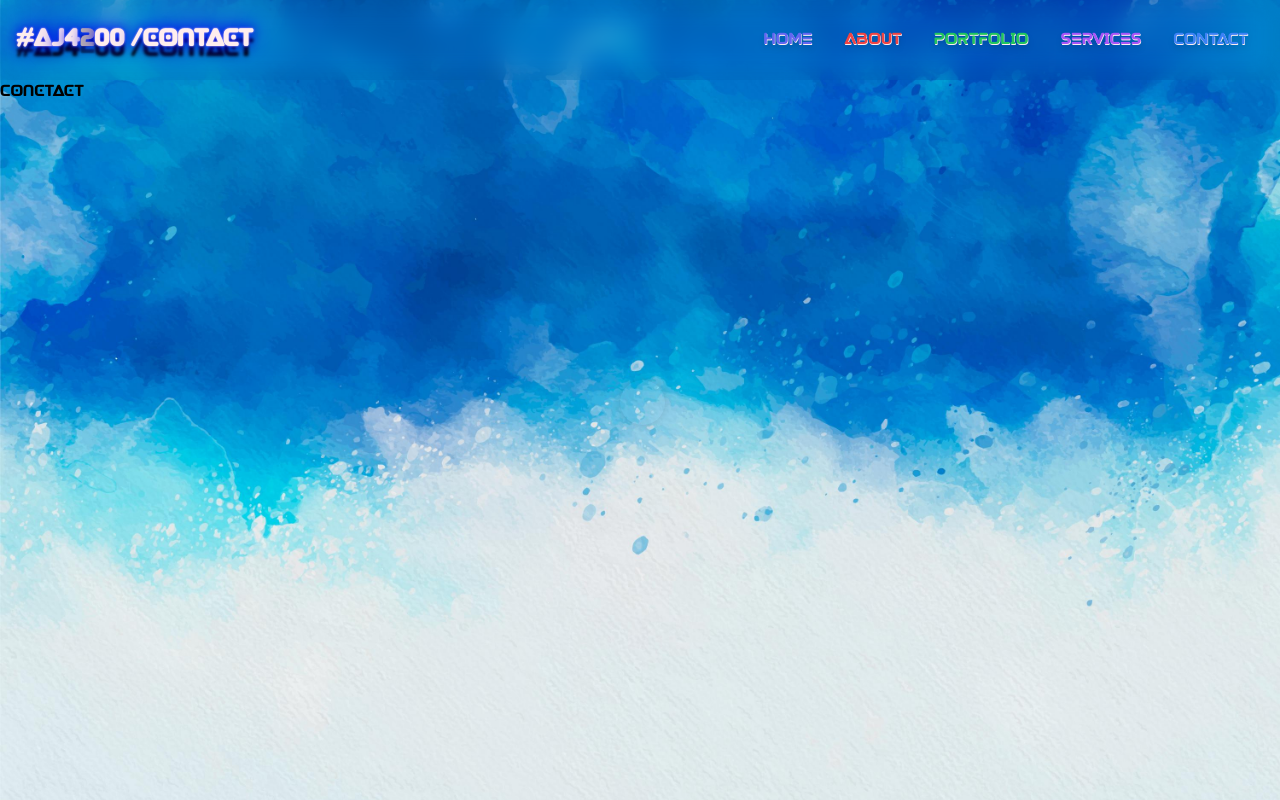
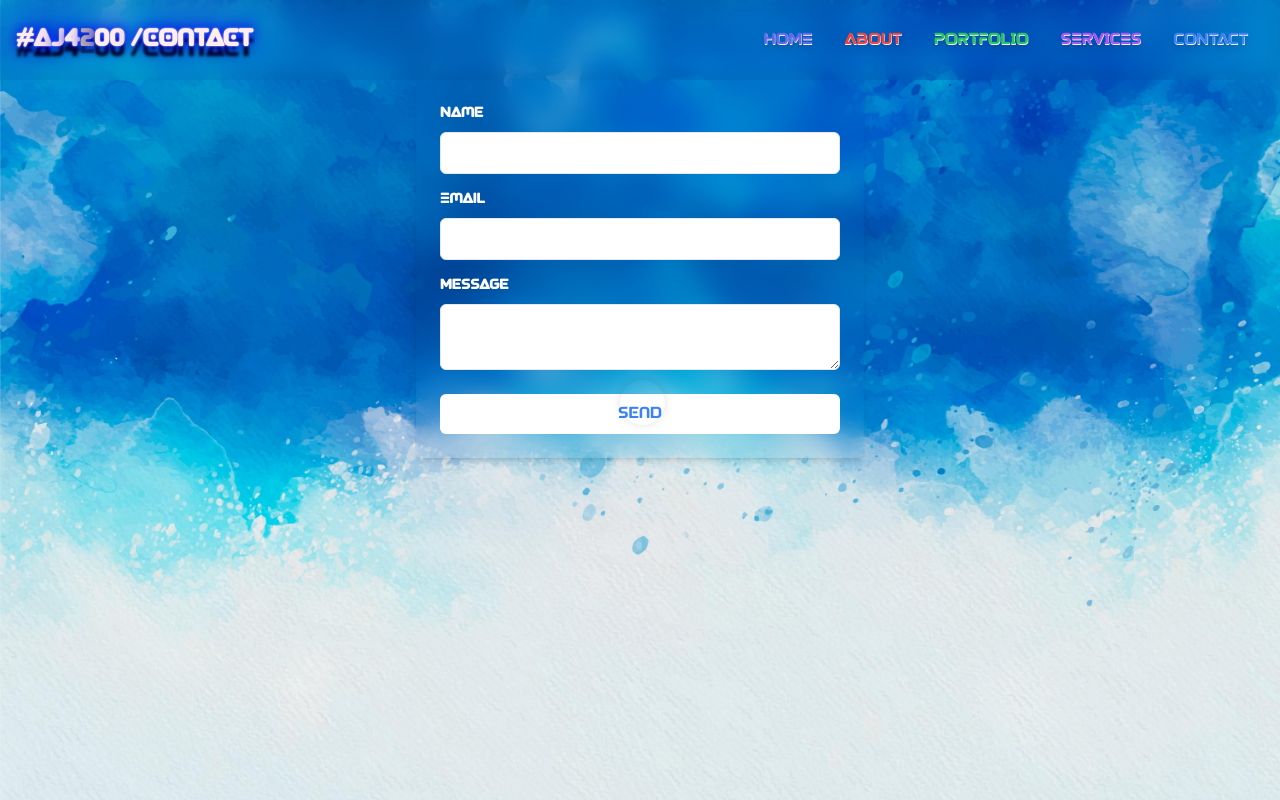
Before and after one commit to AJ4200/AJ4200, a Next.js app: page /contact in a window 1280 px wide. Built offline with nearby package versions, Linux system fonts and the light colour scheme; no server answers.

Commit message:
Added contactc for and linked to my email

```diff
--- /dev/null
+++ b/components/Contact/MainContact.tsx
@@ -0,0 +1,114 @@
+import React, { useState } from "react";
+import emailjs from "emailjs-com";
+
+const MainContact: React.FC = () => {
+  const [loading, setLoading] = useState(false);
+  const [showConfirmation, setShowConfirmation] = useState(false);
+
+  const SERVICE_ID = process.env.NEXT_PUBLIC_EMAILJS_SERVICE_ID as string;
+  const TEMPLATE_ID = process.env.NEXT_PUBLIC_EMAILJS_TEMPLATE_ID as string;
+  const USER_ID = process.env.NEXT_PUBLIC_EMAILJS_PUBLIC_KEY as string;
+
+  function sendEmail(e: any) {
+    e.preventDefault();
+    setLoading(true);
+
+    emailjs
+      .sendForm(SERVICE_ID, TEMPLATE_ID, e.target, USER_ID)
+      .then(
+        (result) => {
+          console.log(result.text);
+          setShowConfirmation(true);
+        },
+        (error) => {
+          console.log(error.text);
+        }
+      )
+      .finally(() => {
+        setLoading(false);
+      });
+  }
+
+  const closeConfirmation = () => {
+    setShowConfirmation(false);
+  };
+
+  return (
+    <div>
+      <form
+        className="max-w-md mx-auto p-6 backdrop-blur-md rounded-md shadow-md"
+        onSubmit={sendEmail}
+      >
+        <input type="hidden" name="contact_number" />
+
+        <div className="mb-4">
+          <label
+            className="block text-white text-sm font-bold mb-2"
+            htmlFor="user_name"
+          >
+            Name
+          </label>
+          <input
+            className="w-full p-2 border rounded-md"
+            type="text"
+            name="user_name"
+            id="user_name"
+          />
+        </div>
+
+        <div className="mb-4">
+          <label
+            className="block text-white text-sm font-bold mb-2"
+            htmlFor="user_email"
+          >
+            Email
+          </label>
+          <input
+            className="w-full p-2 border rounded-md"
+            type="email"
+            name="user_email"
+            id="user_email"
+          />
+        </div>
+
+        <div className="mb-4">
+          <label
+            className="block text-white text-sm font-bold mb-2"
+            htmlFor="message"
+          >
+            Message
+          </label>
+          <textarea
+            className="w-full p-2 border rounded-md"
+            name="message"
+            id="message"
+          ></textarea>
+        </div>
+
+        <button
+          className="w-full bg-white text-blue-500 py-2 px-4 rounded-md hover:bg-blue-700 transition duration-300"
+          type="submit"
+          disabled={loading}
+        >
+          {loading ? "Sending..." : "Send"}
+        </button>
+      </form>
+
+      {showConfirmation && (
+        <div className="fixed inset-0 flex items-center justify-center bg-black bg-opacity-50">
+          <div className="bg-white p-4 rounded-md">
+            <p className="text-lg font-semibold">Email sent successfully!</p>
+            <button
+              className="mt-4 bg-blue-500 text-white py-2 px-4 rounded-md hover:bg-blue-700 transition duration-300"
+              onClick={closeConfirmation}
+            >
+              Close
+            </button>
+          </div>
+        </div>
+      )}
+    </div>
+  );
+};
+
+export default MainContact;
--- /dev/null
+++ b/components/Services/Pricing.tsx
@@ -0,0 +1,59 @@
+import React from'react';
+
+const Pricing: React.FC = () =>
+{
+return (
+  <section className="p-4 md:p-8 ">
+    <h2 className="text-3xl md:text-4xl font-bold text-center text-purple-200  mb-4 text-darkshadow">
+      Our Pricing
+    </h2>
+    <div className="grid gap-4 md:gap-8 grid-cols-1 md:grid-cols-3">
+      <div className="border border-gray-200 rounded p-4 space-y-2 flex flex-col">
+        <div className="flex-grow">
+          <h3 className="text-xl font-semibold text-center text-gray-900 dark:text-gray-100">
+            Free
+          </h3>
+          <ul className="space-y-2 text-gray-600 dark:text-gray-300">
+            <li>Initial Consultation</li>
+            <li>Mock Design</li>
+          </ul>
+        </div>
+        <button className="w-full mt-4">Get Started</button>
+      </div>
+      <div className="border border-gray-200 rounded p-4 space-y-2  flex flex-col">
+        <div className="flex-grow">
+          <h3 className="text-xl font-semibold text-center text-gray-900 dark:text-gray-100">
+            Flexible
+          </h3>
+          <p className="text-gray-600 dark:text-gray-300">
+            Price varies based on project scope
+          </p>
+          <ul className="space-y-2 text-gray-600 dark:text-gray-300">
+            <li>Next.js Development</li>
+            <li>TypeScript Integration</li>
+            <li>Tailwind CSS Styling</li>
+          </ul>
+        </div>
+        <button className="w-full mt-4">Contact Us</button>
+      </div>
+      <div className="border border-gray-200 rounded p-4 space-y-2  flex flex-col">
+        <div className="flex-grow">
+          <h3 className="text-xl font-semibold text-center text-gray-900 dark:text-gray-100">
+            Customizable
+          </h3>
+          <p className="text-gray-600 dark:text-gray-300">
+            Price adjusts based on selected features
+          </p>
+          <ul className="space-y-2 text-gray-600 dark:text-gray-300">
+            <li>Hosting Options</li>
+            <li>SEO Optimization</li>
+            <li>Scaling Features</li>
+          </ul>
+        </div>
+        <button className="w-full mt-4">Customize</button>
+      </div>
+    </div>
+  </section>
+);
+}
+export default Pricing;
--- a/package.json
+++ b/package.json
@@ -12,6 +12,7 @@
     "@uiw/react-heat-map": "^2.2.0",
     "axios": "^1.6.1",
     "createjs": "^1.0.1",
+    "emailjs-com": "^3.2.0",
     "framer-motion": "^10.16.4",
     "gsap": "^3.12.2",
     "next": "^14.0.2",
--- a/pages/contact.tsx
+++ b/pages/contact.tsx
@@ -1,11 +1,10 @@
 import React from'react';
+import MainContact from '../components/Contact/MainContact';
 
-interface ConctactProps{
-prop: string
-}
 
-const Conctact: React.FC<ConctactProps> = ({prop}) =>
+
+const Conctact: React.FC = () =>
 {
-return (<div>Conctact</div>);
+return (<MainContact/> );
 }
 export default Conctact;
--- a/pages/services.tsx
+++ b/pages/services.tsx
@@ -1,4 +1,5 @@
 import React from'react';
+import Pricing from '../components/Services/Pricing';
 
 interface ServicesProps{
 prop: string
@@ -6,6 +7,6 @@ prop: string
 
 const Services: React.FC<ServicesProps> = ({prop}) =>
 {
-return (<div>Services</div>);
+return (<Pricing/>);
 }
 export default Services;
```
Also changed, not shown: 1 other file (tests, documents, lock files or other folders).
